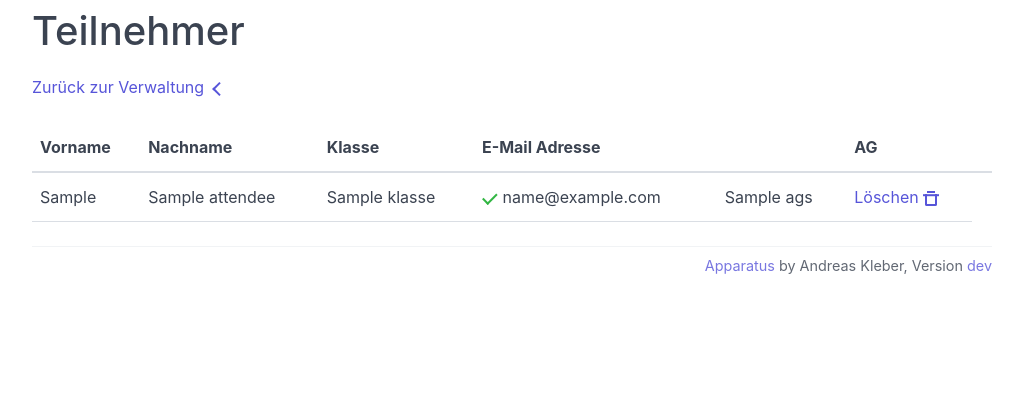
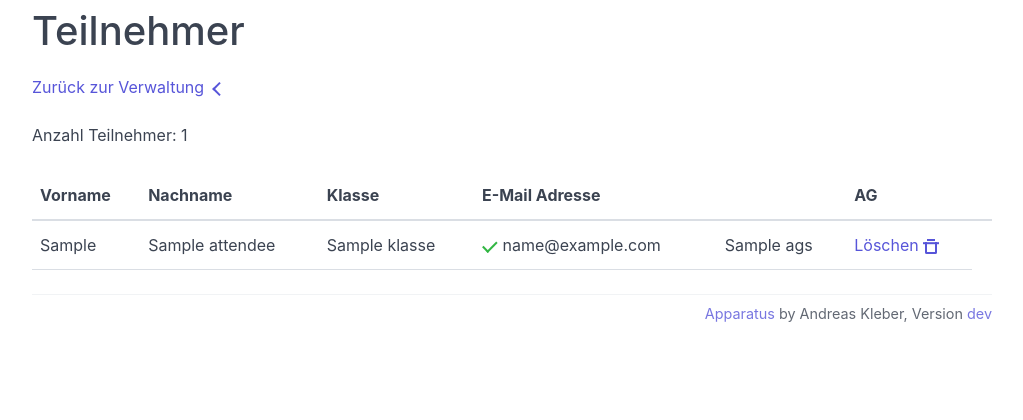
Before and after one commit to akleber/apparatus, a Flask app: template app/templates/attendeesList.html in a window 1280 px wide. Shown: the part 101-521 px from the top of the page, without its empty margins (128-1151 px from the left). Run offline with Flask 2, Linux system fonts and the light colour scheme; the template is opened without the code that fills it: most values are stand-ins (such as "Sample title", 1, 10 or a date in 2020).

Commit message:
display number of attendees

```diff
--- a/app/templates/attendeesList.html
+++ b/app/templates/attendeesList.html
@@ -7,6 +7,10 @@
 <p>
     <a href="{{ url_for('eventAdmin', adminToken=event_data.adminToken, eventID=event_data.eventID) }}">Zurück zur
         Verwaltung <i class="icon icon-arrow-left"></i></a>
+</p>
+
+<p>
+    Anzahl Teilnehmer: {{ attendee_data|length }}
 </p>
 
 
```
